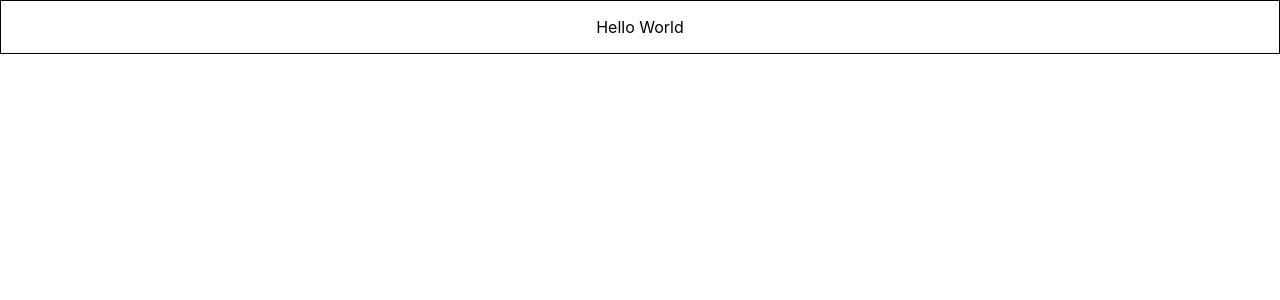
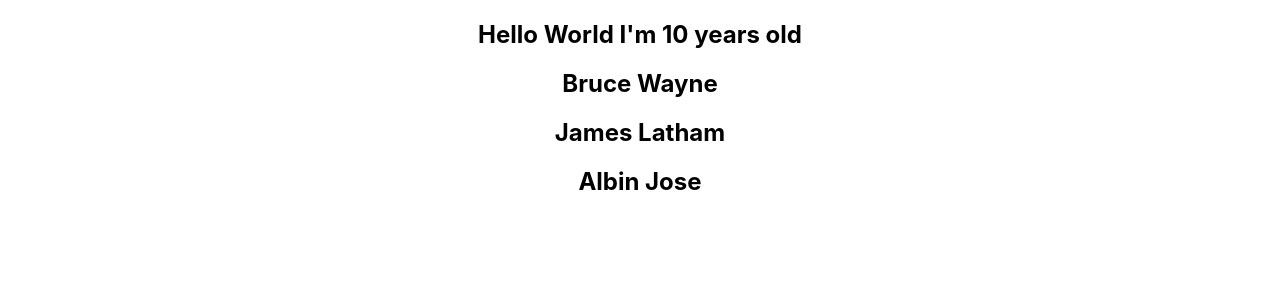
Before and after one commit to sivasaraa/react-typscript, a React (Create React App) app: page / in a window 1280 px wide. Shown: the top 300 px of the page. Built offline with nearby package versions, Linux system fonts and the light colour scheme.

Commit message:
destructured props

```diff
--- a/src/App.tsx
+++ b/src/App.tsx
@@ -11,12 +11,12 @@ import { Container } from './Component/Container';
 function App() {
   return (
     <div className="App">
-      {/* <Greet name='World' count={10} loggedin={true}/> */}
+      <Greet name='World' count={10} loggedin={true}/>
       {/* <Status status='success'/> */}
       {/* <Heading>Hello World</Heading> */}
       {/* <Oscar><Heading>Oscar Hero = Leonardo Dicaprio</Heading></Oscar> */}
       {/* <HandleEvent /> */}
-      <Container style={{border: '1px solid black', padding: '1rem'}}/>
+      {/* <Container style={{border: '1px solid black', padding: '1rem'}}/> */}
     </div>
   );
 }
--- a/src/Component/Greet.tsx
+++ b/src/Component/Greet.tsx
@@ -7,7 +7,7 @@ type greetname = {
     loggedin: boolean
 }
 
-export const Greet = (props: greetname) => {
+export const Greet = ({name, count, loggedin}: greetname) => {
     const person = {
         first: 'Bruce',
         last: 'Wayne'
@@ -27,7 +27,7 @@ export const Greet = (props: greetname) => {
 
     return (
         <div>
-            {props.loggedin ? <h2>Hello {props.name} I'm {props.count} years old</h2> : <h2>
+            {loggedin ? <h2>Hello {name} I'm {count} years old</h2> : <h2>
                 Hello Guest</h2>}
                 <Person name={person}/>
                 <PersonList name={personlist}/>
--- a/src/Component/PersonList.tsx
+++ b/src/Component/PersonList.tsx
@@ -10,7 +10,7 @@ export const PersonList = (props: personlist) => {
     return (
         <div>
             {
-                props.name.map(person => <h2>{person.first} {person.last}</h2>)
+                props.name.map(person => <h2 key={person.first}>{person.first} {person.last}</h2>)
             }
         </div>
     )
```
